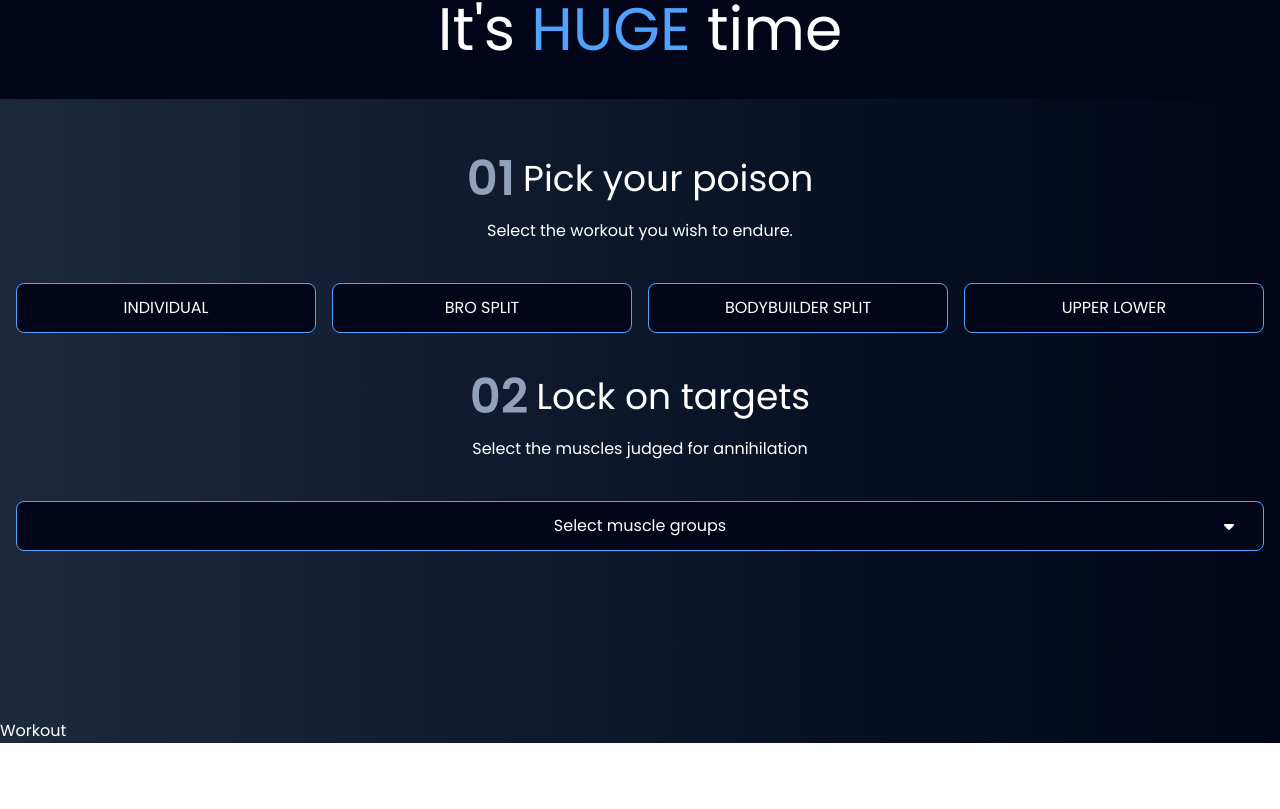
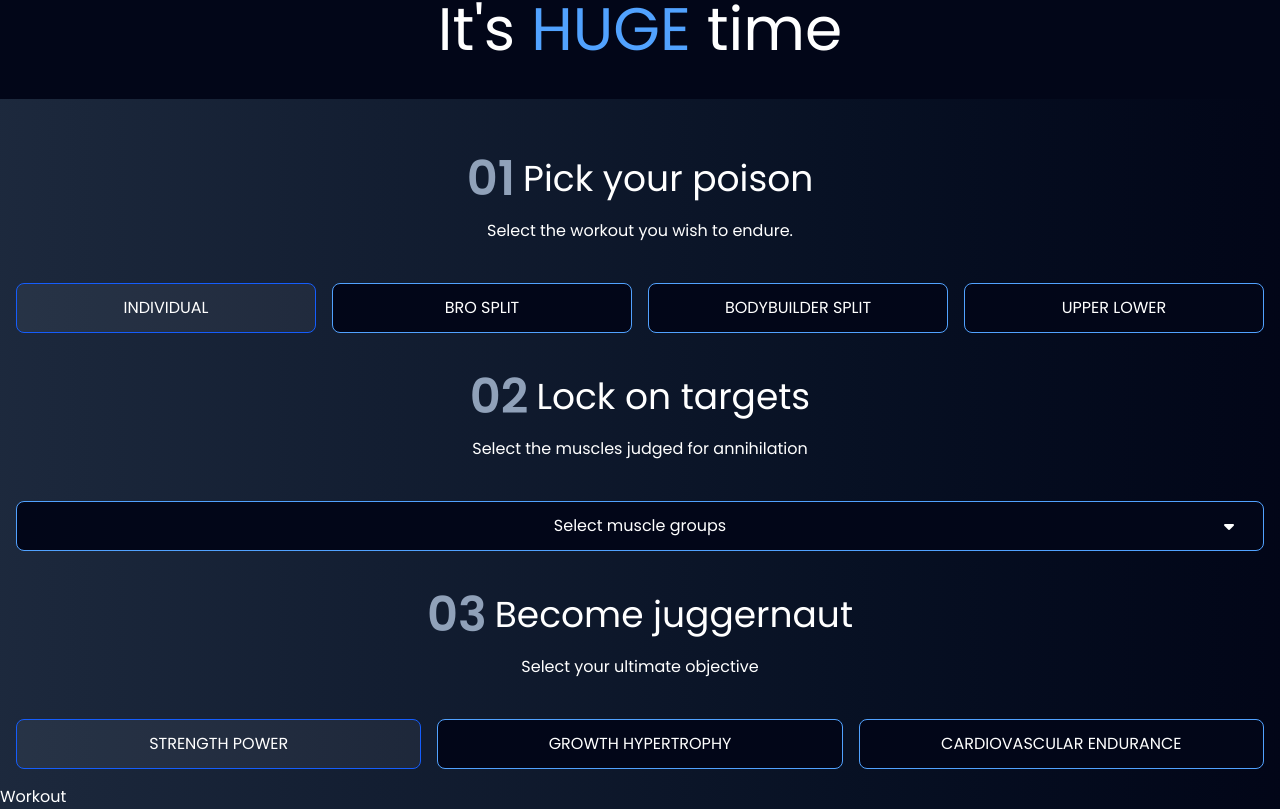
Before and after one commit to mamatttov/GYMAPP, a React (Vite) app in the folder GymAPP/: page / in a window 1280 px wide. Shown: the part 881-1690 px from the top of the page. Before the commit the page ends 1624 px from the top, so only its background shows below. Built offline with nearby package versions, Linux system fonts and the light colour scheme.

Commit message:
feat: enhance Generator component with workout scheme selection and header

```diff
--- a/GymAPP/src/components/Generator.jsx
+++ b/GymAPP/src/components/Generator.jsx
@@ -35,7 +35,13 @@ export default function Generator() {
         {Object.keys(WORKOUTS).map((type, typeIndex) => {
           return (
             <button
-              className="bg-slate-950 py-3 rounded-lg border border-blue-400 duration-200 hover:border-blue-600"
+              onClick={() => setPoison(type)}
+              className={
+                "bg-slate-950 py-3 rounded-lg border duration-200 hover:border-blue-600" +
+                (type === poison
+                  ? " border-blue-600 bg-white/5 "
+                  : " border-blue-400 ")
+              }
               key={typeIndex}
             >
               <p className="uppercase">{type.replace("_", " ")}</p>
@@ -60,6 +66,29 @@ export default function Generator() {
         </button>
         {showModal && <div>Modal Content</div>}
       </div>
+      <Header
+        index={"03"}
+        title={"Become juggernaut"}
+        description={"Select your ultimate objective"}
+      />
+      <div className="grid grid-cols-3 gap-4">
+        {Object.keys(SCHEMES).map((scheme, schemeIndex) => {
+          return (
+            <button
+              onClick={() => setGoals(scheme)}
+              className={
+                "bg-slate-950 py-3 rounded-lg border duration-200 hover:border-blue-600" +
+                (scheme === goals
+                  ? " border-blue-600 bg-white/5 "
+                  : " border-blue-400 ")
+              }
+              key={schemeIndex}
+            >
+              <p className="uppercase">{scheme.replace("_", " ")}</p>
+            </button>
+          );
+        })}
+      </div>
     </SectionWrapper>
   );
 }
```
